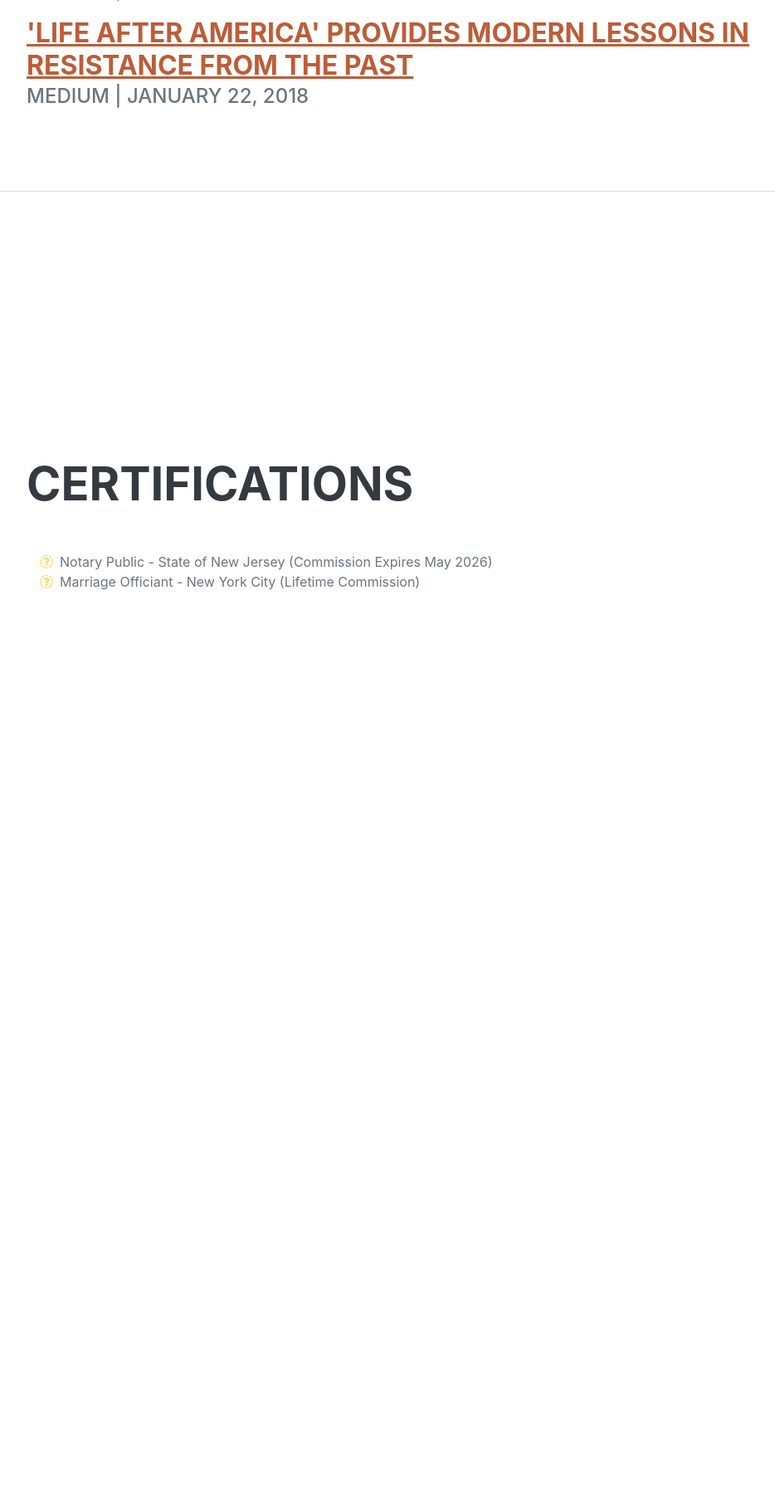
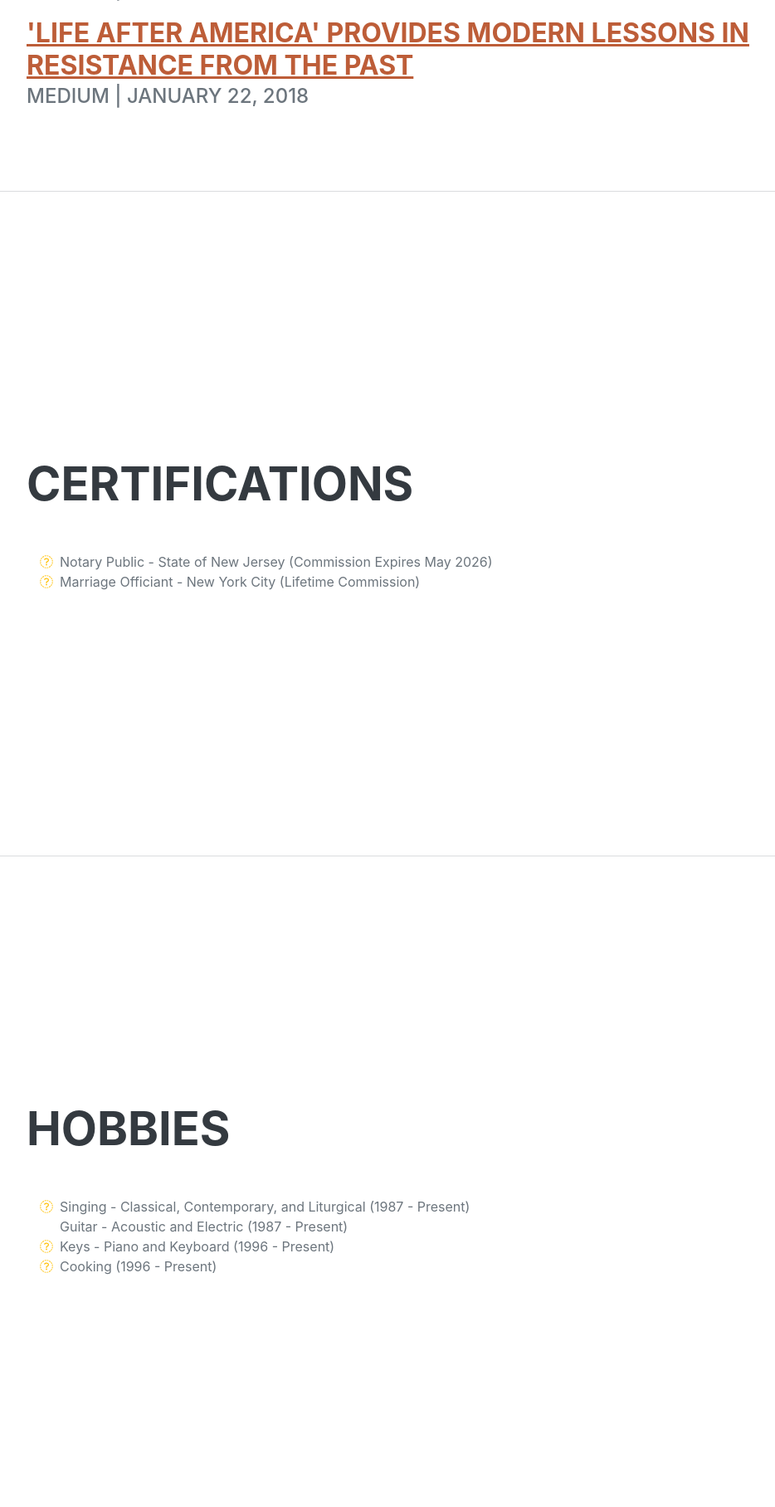
Before and after one commit to ejseader/flask_resume, a Flask app: page / in a window 1280 px wide. Shown: the part 4684-6500 px from the top of the page at 83% size, without its empty margins (288-1222 px from the left). Before the commit the page ends 5395 px from the top, so only its background shows below. Run offline with Flask 2, Linux system fonts and the light colour scheme; some libraries are stand-ins or nearby versions; some web fonts are replaced.

Commit message:
Added hobbies

```diff
--- a/templates/index.html
+++ b/templates/index.html
@@ -31,6 +31,7 @@
                     <li class="nav-item"><a class="nav-link js-scroll-trigger" href="#skills">Skills</a></li>
                     <li class="nav-item"><a class="nav-link js-scroll-trigger" href="#interests">Publications</a></li>
                     <li class="nav-item"><a class="nav-link js-scroll-trigger" href="#awards">Certifications</a></li>
+                    <li class="nav-item"><a class="nav-link js-scroll-trigger" href="#hobbies">Hobbies</a></li>
                 </ul>
             </div>
         </nav>
@@ -235,7 +236,7 @@
                     <div class="d-flex flex-column flex-md-row justify-content-between">
                         <div class="flex-grow-1">
                             <h3 class="mb-0"><a href="https://www.thomsonreuters.com/en-us/posts/legal/covid-19-challenges-law-firms/" target="_blank">COVID-19 Challenges: Keeping Law Firms Going Amid Uncertain Times</a></h3>
-                            <div class="subheading mb-3">The Legal Executive | March 23, 2020 Institute</div>
+                            <div class="subheading mb-3">The Legal Executive Institute | March 23, 2020</div>
                         </div>
                     </div>
                     <div class="d-flex flex-column flex-md-row justify-content-between">
@@ -287,6 +288,31 @@
                     </ul>
                 </div>
             </section>
+            <hr class="m-0" />
+            <!-- Hobbies -->
+            <section class="resume-section" id="awards">
+                <div class="resume-section-content">
+                    <h2 class="mb-5">Hobbies</h2>
+                    <ul class="fa-ul mb-0">
+                        <li>
+                            <span class="fa-li"><i class="fa-solid fa-microphone-stand text-warning"></i></span>
+                            Singing - Classical, Contemporary, and Liturgical  (1987 - Present)
+                        </li>
+                        <li>
+                            <span class="fa-li"><i class="fa-duotone fa-guitars text-warning"></i></span>
+                            Guitar - Acoustic and Electric (1987 - Present)
+                        </li>
+                        <li>
+                            <span class="fa-li"><i class="fa-solid fa-piano text-warning"></i></i></span>
+                            Keys - Piano and Keyboard (1996 - Present)
+                        </li>
+                        <li>
+                            <span class="fa-li"><i class="fa-solid fa-user-chef text-warning"></i></i></span>
+                            Cooking (1996 - Present)
+                        </li>
+                    </ul>
+                </div>
+            </section>
         </div>
         <!-- Bootstrap core JS-->
         <script src="https://cdn.jsdelivr.net/npm/bootstrap@5.1.3/dist/js/bootstrap.bundle.min.js"></script>
```
